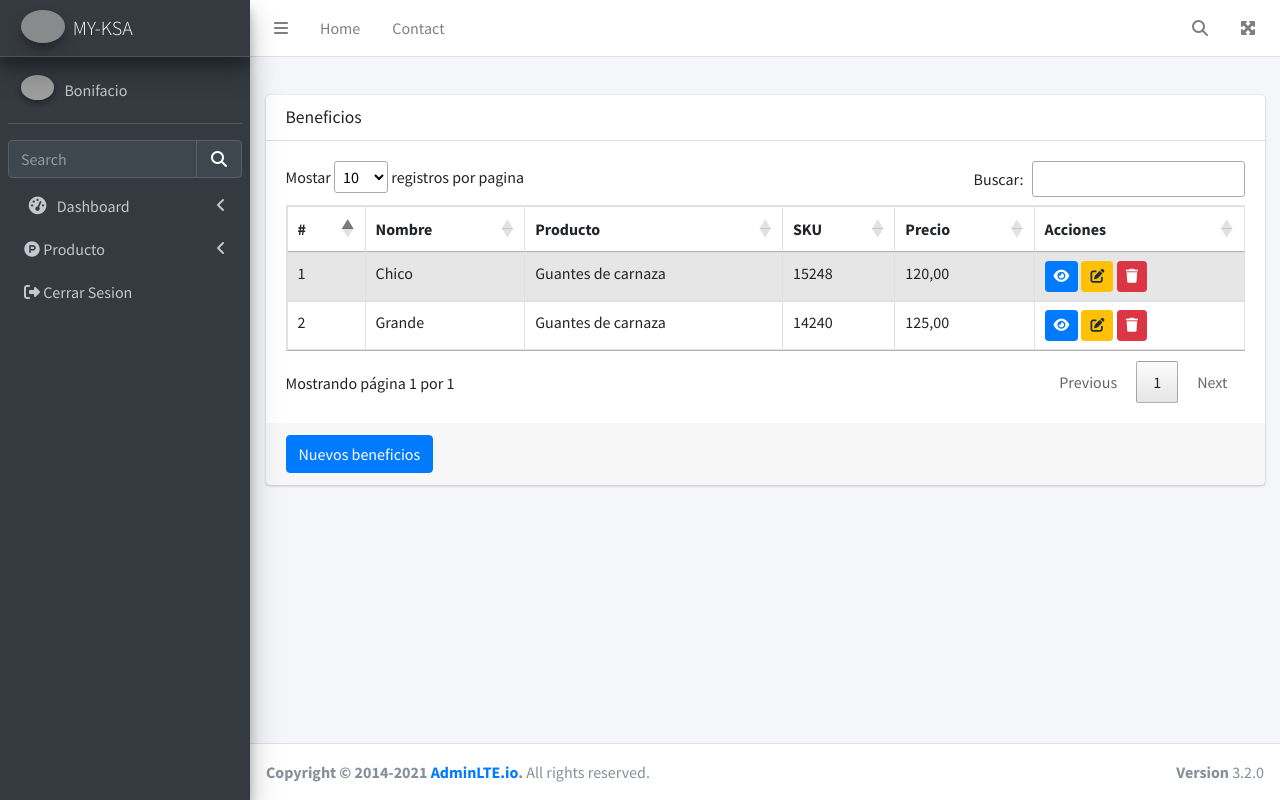
After one commit to BonifacioJZ/my-ksa-python, a Django app: page /products/benefit/ in a window 1280 px wide. The commit adds this page. Run offline with Django 4.2, Linux system fonts and the light colour scheme; a user stored in the database is signed in; data comes from the database, SQL or seed files in the repository; both versions use the stored data as it was after the commit; some libraries are stand-ins or nearby versions; grey boxes are pictures that could not be loaded.

Commit message:
Agregar modelo y vistas para beneficios; incluir formulario y migración para el campo de abreviatura; actualizar URLs y plantilla de formulario.

```diff
--- a/core/urls.py
+++ b/core/urls.py
@@ -18,12 +18,13 @@ from django.contrib import admin
 from django.urls import path,include
 from django.conf import settings
 from django.conf.urls.static import static
-
+from src.products.urls import urlpatterns_benefit as benefit_urls
 urlpatterns = [
     path('admin/', admin.site.urls),
     path('authentication/',include('src.user.urls')),
     path('category/',include('src.category.urls')),
     path('product/',include('src.products.urls')),
     path('tinymce/', include('tinymce.urls')),
+    path('products/benefit/',include(benefit_urls))
 
 ] + static(settings.MEDIA_URL, document_root=settings.MEDIA_ROOT)
--- a/src/products/forms.py
+++ b/src/products/forms.py
@@ -56,3 +56,7 @@ class ProductForms(forms.ModelForm):
                 category,created = Category.objects.get_or_create(name=new_category)
                 cleaned_data['category'] = category
             return cleaned_data
+class BenefitForm(forms.ModelForm):
+    class Meta:
+        model = Benefit
+        fields = ("name","product","sku","bar_code","stock","abbreviation","price")
--- a/src/products/models.py
+++ b/src/products/models.py
@@ -47,6 +47,7 @@ class Benefit(models.Model):
     stock = models.IntegerField(verbose_name="Stock")
     price = models.DecimalField(verbose_name="Precio",max_digits=10,decimal_places=2,blank=False,null=False)
     product = models.ForeignKey(Product,verbose_name="Productos",related_name="products",on_delete=models.CASCADE)
+    abbreviation = models.CharField(verbose_name="Abreviatura",max_length=5,blank=False,null=False)
     slug = models.SlugField(null=True,blank=True)
     created_at = models.DateTimeField(auto_now_add=True)
     updated_at = models.DateTimeField(auto_now=True)
--- a/src/products/urls.py
+++ b/src/products/urls.py
@@ -16,6 +16,7 @@ Including another URLconf
 """
 from .views import BrandListView,BrandCreateView,BrandDetailView,BrandUpdateView,BrandDeleteView
 from .views import ProductListView,ProductCreateView,ProductDetailView,ProductUpdateView,ProductDeleteView
+from .views import BenefitListView,BenefitCreateView,BenefitUpdateView
 from django.urls import path
 
 urlpatterns = [
@@ -30,3 +31,9 @@ urlpatterns = [
     path('brand/<str:slug>/edit/',BrandUpdateView.as_view(),name="brand_edit"),
     path('brand/<str:slug>/delete/',BrandDeleteView.as_view(),name="brand_delete")
 ]
+
+urlpatterns_benefit = [
+    path('',BenefitListView.as_view(),name="benefit_index"),
+    path('new/',BenefitCreateView.as_view(),name="benefit_store"),
+    path('<str:slug>/edit/',BenefitUpdateView.as_view(),name="benefit_edit"),
+]
--- a/src/products/views.py
+++ b/src/products/views.py
@@ -3,7 +3,7 @@ from django.contrib import messages
 from django.http import HttpRequest, HttpResponse
 from django.views.generic import ListView,CreateView,DetailView,UpdateView,DeleteView
 from django.contrib.auth.mixins import LoginRequiredMixin
-from .forms import BrandForms,ProductForms
+from .forms import BrandForms,ProductForms,BenefitForm
 from django.urls import reverse_lazy
 # Create your views here.
 
@@ -219,3 +219,46 @@ class ProductDeleteView(LoginRequiredMixin,DeleteView):
     def form_valid(self, form):
         messages.success(request=self.request,message="El producto se a eliminado correctamente")
         return super().form_valid(form)
+
+class BenefitListView(LoginRequiredMixin,ListView):
+    template_name="benefit/index.html"
+    model=BenefitForm.Meta.model
+    queryset=BenefitForm.Meta.model.objects.all().order_by('name')
+    context_object_name="benefits_list"
+
+    def get_context_data(self, **kwargs):
+        context = super().get_context_data(**kwargs)
+        context["title"] = "Beneficios"
+        return context
+
+class BenefitCreateView(LoginRequiredMixin,CreateView):
+    template_name="benefit/form.html"
+    model=BenefitForm.Meta.model
+    form_class=BenefitForm
+    queryset=BenefitForm.Meta.model.objects.all()
+    success_url=reverse_lazy('benefit_index')
+
+    def get_context_data(self, **kwargs):
+        context = super().get_context_data(**kwargs)
+        context["title"] = "Beneficios"
+        return context
+
+    def form_valid(self, form):
+        messages.success(request=self.request,message="El beneficio se a guardado correctamente")
+        return super().form_valid(form)
+
+class BenefitUpdateView(LoginRequiredMixin,UpdateView):
+    template_name="benefit/form.html"
+    model=BenefitForm.Meta.model
+    queryset=BenefitForm.Meta.model.objects.all()
+    form_class=BenefitForm
+    success_url=reverse_lazy('benefit_index')
+
+    def get_context_data(self, **kwargs):
+        context = super().get_context_data(**kwargs)
+        context["title"] = "Beneficios"
+        return context
+
+    def form_valid(self, form):
+        messages.success(request=self.request,message="El beneficio se a actualizado correctamente")
+        return super().form_valid(form)
--- /dev/null
+++ b/template/benefit/index.html
@@ -0,0 +1,90 @@
+{% extends '../layout/_layout.html' %}
+
+{% block title %}
+
+    {% if title %}
+        {{title}}
+    {% else %}
+        "App"
+    {% endif %}
+
+{% endblock title %}
+
+{% block content %}
+    <div class="row">
+        <div class="col-12">
+          <div class="card">
+            <div class="card-header">
+              <h3 class="card-title">{{title}}</h3>
+            </div>
+            <div class="card-body">
+              <table id="brand" class="table table-striped table-bordered">
+                <thead>
+                  <tr>
+                    <th>#</th>
+                    <th>Nombre</th>
+                    <th>Producto</th>
+                    <th>SKU</th>
+                    <th>Precio</th>
+                    <th>Acciones</th>
+                  </tr>
+                </thead>
+                <tbody>
+                  {% for benefit in benefits_list %}
+                  <tr>
+                    <td>{{forloop.counter}}</td>
+                    <td>{{benefit.name}}</td>
+                    <td>{{benefit.product.name}}</td>
+                    <td>{{benefit.sku}}</td>
+                    <td>{{benefit.price}}</td>
+                    <td>
+                      <a href="{% url 'product_detail' benefit.product.slug %}" class="btn btn-primary btn-sm">
+                          <i class="fa-solid fa-eye"></i>
+                      </a>
+                      <a
+                        class="btn btn-warning btn-sm"
+                        href="{% url 'benefit_edit' benefit.slug %}"
+                        ><i class="fa-solid fa-pen-to-square"></i></a
+                      >
+                      <a
+                        class="btn btn-danger btn-sm"
+                        href="#"
+                        ><i class="fa-solid fa-trash"></i></a
+                      >
+                    </td>
+                  </tr>
+                  {% endfor %}
+                </tbody>
+              </table>
+            </div>
+            <div class="card-footer">
+              <a href="{% url 'benefit_store' %}" class="btn btn-primary">Nuevos beneficios</a>
+            </div>
+          </div>
+        </div>
+      </div>
+      {% endblock content %} {% block javascript %}
+      <script type="text/javascript">
+        $(document).ready(function () {
+          {% for message in messages %}
+            Swal.fire({
+                icon: "{% if message.tags == 'success' %}success{% elif message.tags == 'error' %}error{% elif message.tags == 'warning' %}warning{% else %}info{% endif %}",
+                title: "{% if message.tags == 'success' %}¡Éxito!{% elif message.tags == 'error' %}¡Error!{% elif message.tags == 'warning' %}¡Advertencia!{% else %}Información{% endif %}",
+                text: "{{ message }}",
+                confirmButtonText: "Aceptar"
+            });
+        {% endfor %}
+          $("#brand").DataTable({
+            responsive: true,
+            language: {
+              info: 'Mostrando página _PAGE_ por _PAGES_',
+              infoEmpty: 'No hay registros disponibles',
+              infoFiltered: '(filtrado de _MAX_ Registros Totales)',
+              lengthMenu: 'Mostar _MENU_ registros por pagina',
+              zeroRecords: 'No se encontraron registros',
+              search: 'Buscar:',
+          }
+          });
+        });
+      </script>
+      {% endblock %}
--- a/template/components/_sidebar.html
+++ b/template/components/_sidebar.html
@@ -68,7 +68,7 @@
                 <a href="#" class="nav-link">
                     <i class="fa-brands fa-product-hunt"></i>
                     <p>
-                        Productos
+                        Producto
                     <i class="right fas fa-angle-left"></i>
                     </p>
                 </a>
@@ -77,6 +77,12 @@
                     <a href="{% url 'product_index' %}" class="nav-link">
                         <i class="far fa-circle nav-icon"></i>
                         <p>Productos</p>
+                    </a>
+                </li>
+                <li>
+                    <a href="{% url 'benefit_index' %}" class="nav-link">
+                        <i class="far fa-circle nav-icon"></i>
+                        <p>Beneficios</p>
                     </a>
                 </li>
                 <li class="nav-item">
```
Also changed, not shown: template/benefit/form.html (added, +62 -0 lines), db.sqlite3, src/products/migrations/0005_benefit_abbreviation.py (added).
